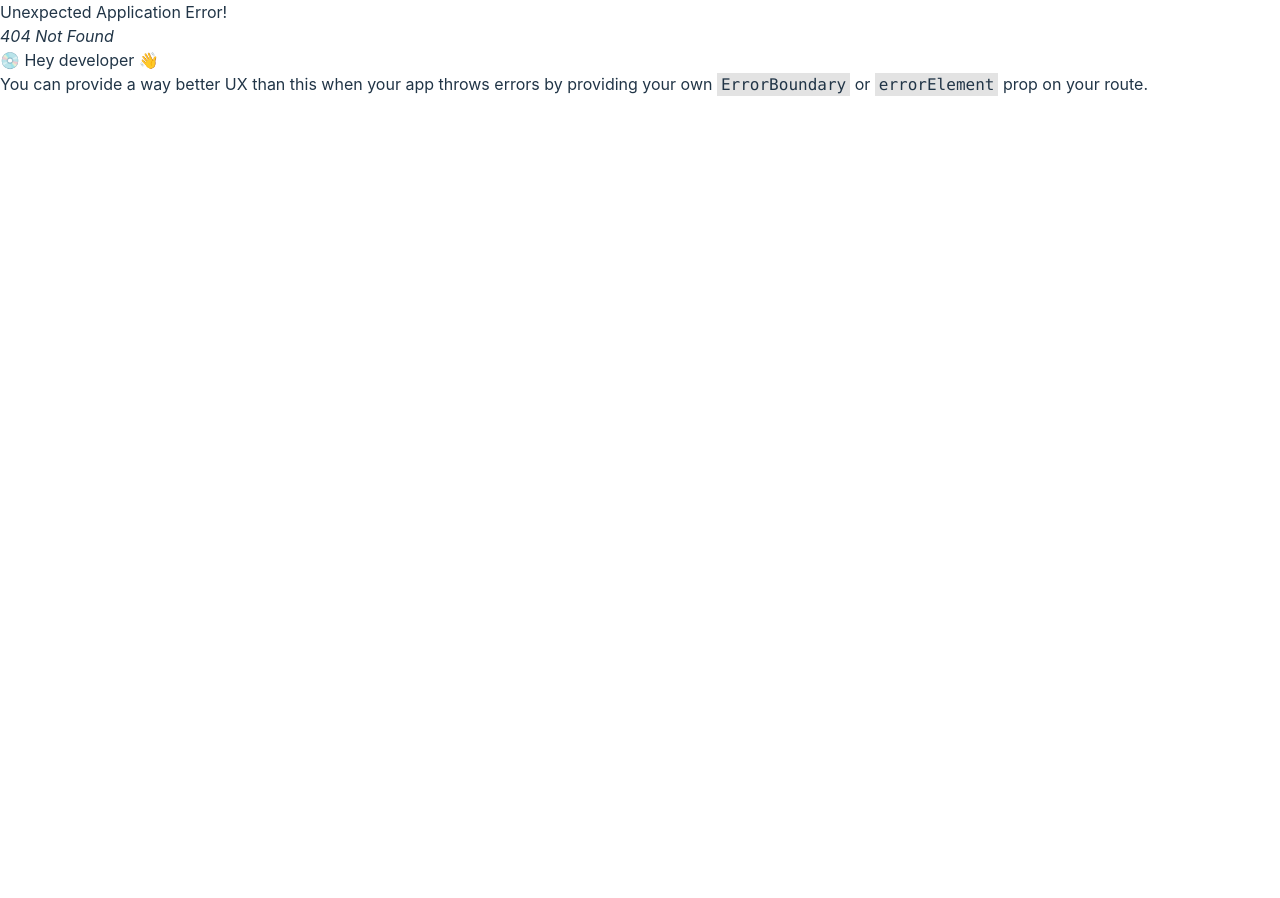
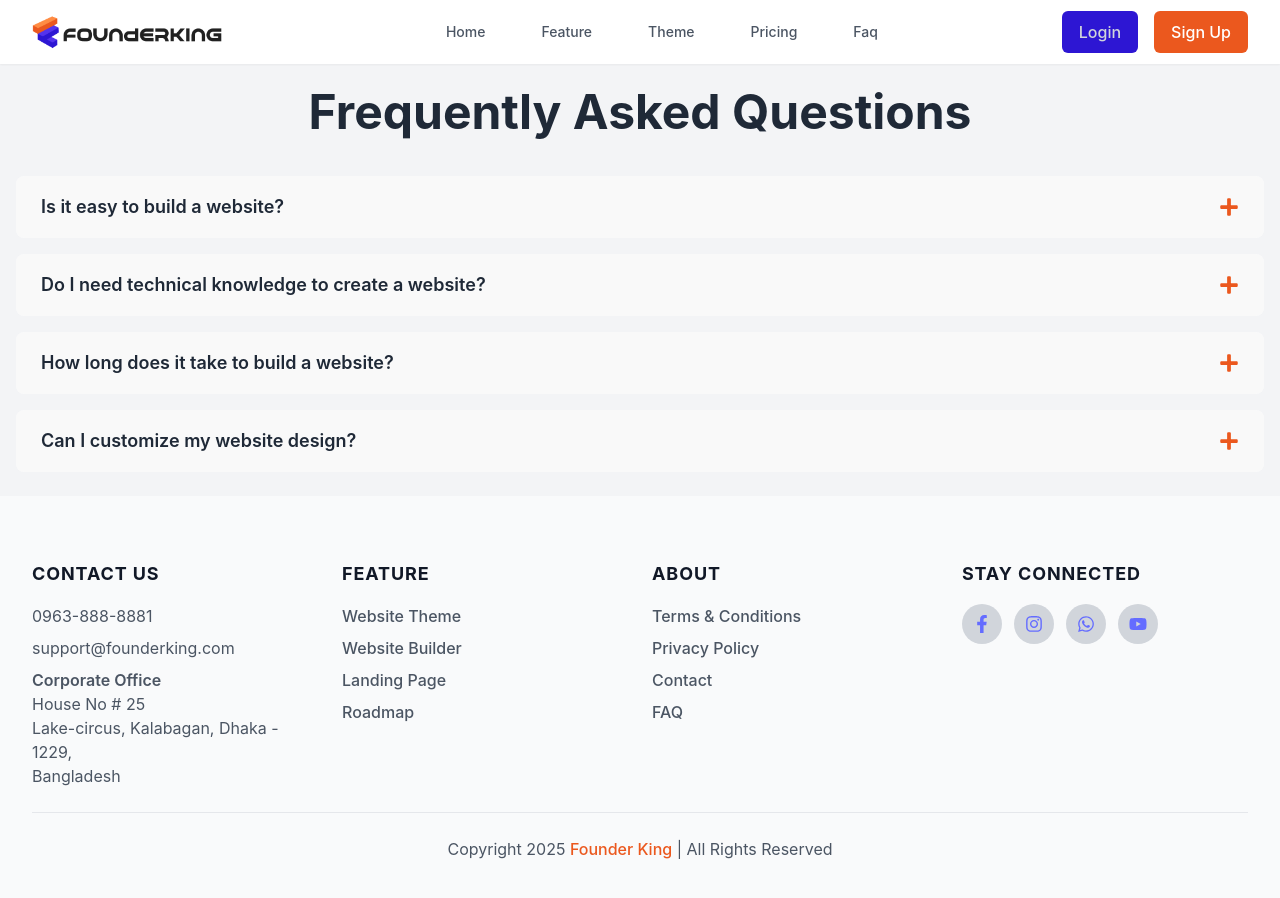
Before and after one commit to iftekharrafti/founder-king-frontend-reactjs, a React (Vite) app: page /faq in a window 1280 px wide. Before the commit this address had no page. Shown: the top 898 px of the page. Before the commit the page ends 800 px from the top, so only its background shows below. Built offline with nearby package versions, Linux system fonts and the light colour scheme.

Commit message:
Add FaqPage component and update routing

```diff
--- /dev/null
+++ b/src/components/pages/FaqPage/FaqPage.jsx
@@ -0,0 +1,21 @@
+import React from 'react';
+import Section from '../../templates/Section/Section';
+import FaqSection from '../../organisms/FaqSection/FaqSection';
+import MainTemplate from '../../templates/MainTemplate/MainTemplate';
+
+const FaqPage = () => {
+    return (
+        <div>
+            <MainTemplate>
+                <Section
+                    heading={"Frequently Asked Questions"}
+                    className={"bg-gray-100"}
+                >
+                    <FaqSection />
+                </Section>
+            </MainTemplate>
+        </div>
+    );
+};
+
+export default FaqPage;
--- a/src/routers/index.jsx
+++ b/src/routers/index.jsx
@@ -5,6 +5,7 @@ import RegisterPage from "../components/pages/RegisterPage/RegisterPage";
 import ThemePage from "../components/pages/ThemePage/ThemePage";
 import ServicePage from "../components/pages/ServicePage/ServicePage";
 import PricingPage from "../components/pages/PricingPage/PricingPage";
+import FaqPage from "../components/pages/FaqPage/FaqPage";
 
 
 const router = createBrowserRouter([
@@ -36,6 +37,10 @@ const router = createBrowserRouter([
                 path: '/pricing',
                 element: <PricingPage />,
             },
+            {
+                path: '/faq',
+                element: <FaqPage />,
+            },
         ],
     }
 ]);
```
